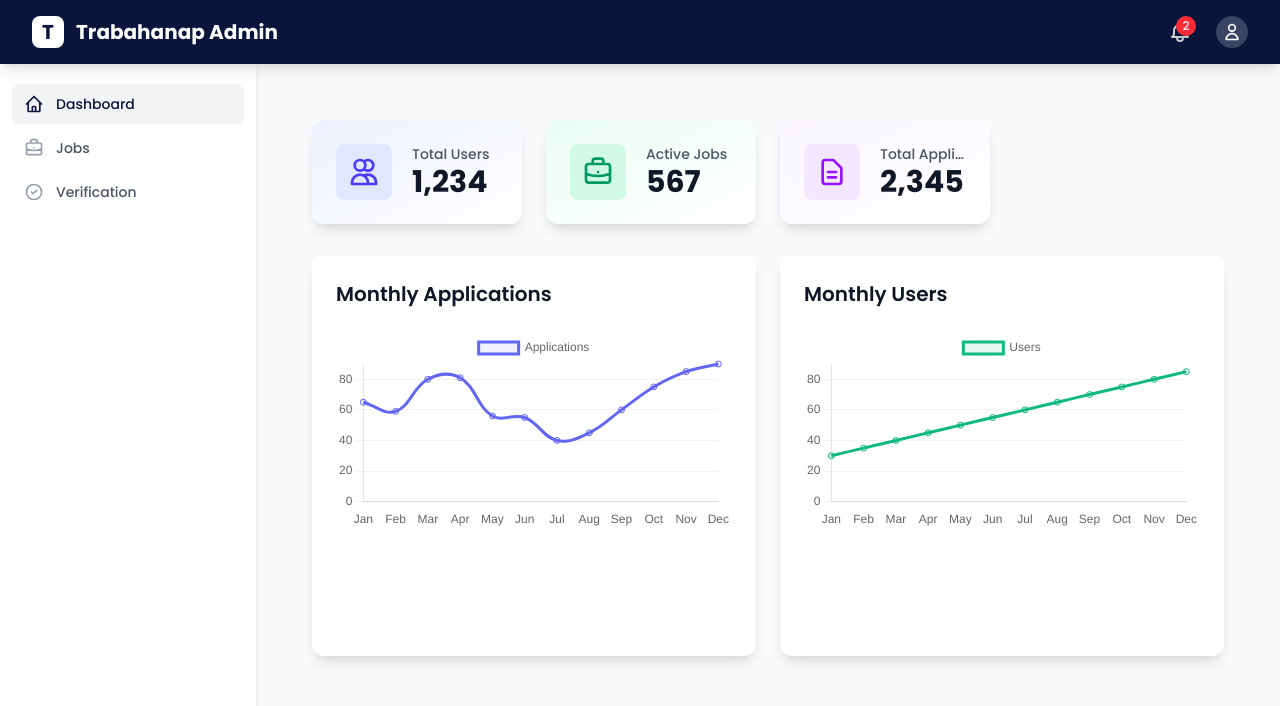
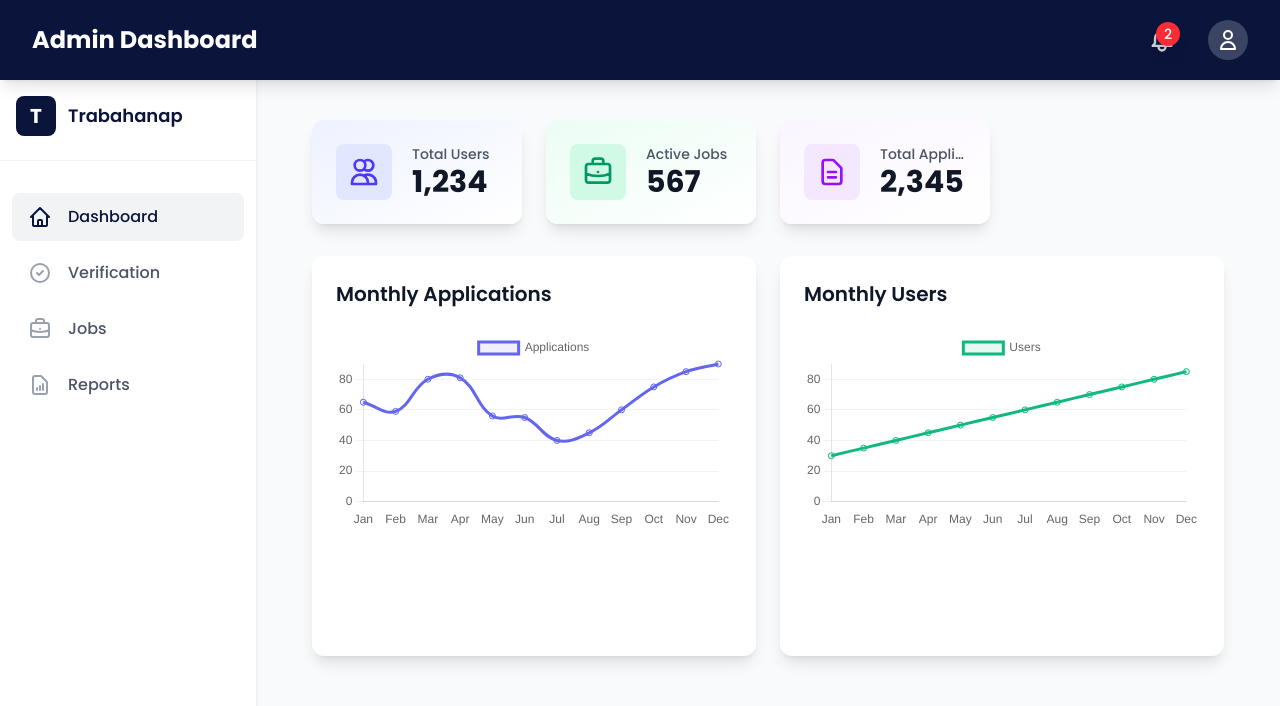
Before and after one commit to Tres-cyber/Trabahanap-Admin, a React (Vite) app in the folder packages/frontend/: page / in a window 1280 px wide. Shown: the top 706 px of the page. Built offline with nearby package versions, Linux system fonts and the light colour scheme.

Commit message:
Update main application components and layout

```diff
--- a/packages/frontend/src/App.tsx
+++ b/packages/frontend/src/App.tsx
@@ -2,11 +2,12 @@ import { BrowserRouter as Router, Routes, Route, Navigate } from 'react-router-d
 import { LoginPage } from './pages/login/LoginPage';
 import { HomePage } from './pages/home/HomePage';
 import UsersPage from './pages/users';
-import UserProfilePage from './pages/users/[id]';
+import UserProfilePage from './pages/users/UserProfile';
 import VerificationPage from './pages/verification';
 import VerificationProfilePage from './pages/verification/[id]';
 import JobsPage from './pages/jobs';
 import JobUsersPage from './pages/jobs/JobUsersPage';
+import ReportsPage from './pages/reports';
 
 function App() {
   return (
@@ -20,6 +21,7 @@ function App() {
         <Route path="/verification/:id" element={<VerificationProfilePage />} />
         <Route path="/jobs" element={<JobsPage />} />
         <Route path="/jobs/:category" element={<JobUsersPage />} />
+        <Route path="/reports" element={<ReportsPage />} />
         <Route path="*" element={<Navigate to="/" replace />} />
       </Routes>
     </Router>
--- a/packages/frontend/src/components/layout/MainLayout.tsx
+++ b/packages/frontend/src/components/layout/MainLayout.tsx
@@ -75,16 +75,12 @@ export const MainLayout = ({ children }: MainLayoutProps) => {
       {/* Fixed Header */}
       <header className="fixed top-0 left-0 right-0 bg-[#0B153C] shadow-lg z-50">
         <div className="max-w-7xl mx-auto px-4 sm:px-6 lg:px-8">
-          <div className="flex justify-between h-16 items-center">
-            <div className="flex items-center space-x-3">
-              <div className="flex-shrink-0">
-                <div className="h-8 w-8 bg-white rounded-lg flex items-center justify-center">
-                  <span className="text-[#0B153C] font-bold text-xl">T</span>
+          <div className="flex justify-between h-20 items-center">
+            <div className="flex items-center space-x-4">
+              {/* Logo Placeholder */}
+              <h1 className="text-2xl font-bold text-white">Admin Dashboard</h1>
             </div>
-              </div>
-              <h1 className="text-xl font-bold text-white">Trabahanap Admin</h1>
-            </div>
-            <div className="flex items-center space-x-4">
+            <div className="flex items-center space-x-6">
               <button
                 onClick={() => setIsNotificationPanelOpen(true)}
                 className="relative p-2 rounded-full text-white/80 hover:text-white hover:bg-white/10 transition-all duration-200 group"
@@ -92,7 +88,7 @@ export const MainLayout = ({ children }: MainLayoutProps) => {
                 <span className="sr-only">View notifications</span>
                 <div className="relative">
                   <svg
-                    className="h-6 w-6 transition-transform duration-200 group-hover:scale-110"
+                    className="h-7 w-7 transition-transform duration-200 group-hover:scale-110"
                     fill="none"
                     viewBox="0 0 24 24"
                     stroke="currentColor"
@@ -108,32 +104,31 @@ export const MainLayout = ({ children }: MainLayoutProps) => {
                     <motion.span
                       initial={{ scale: 0 }}
                       animate={{ scale: 1 }}
-                      className="absolute -top-1 -right-1 h-5 w-5 bg-red-500 rounded-full text-xs text-white flex items-center justify-center font-medium shadow-lg"
+                      className="absolute -top-1 -right-1 h-6 w-6 bg-red-500 rounded-full text-sm text-white flex items-center justify-center font-medium shadow-lg"
                     >
                       {unreadCount}
                     </motion.span>
                   )}
                 </div>
               </button>
-              <div className="relative">
+
               <button
                 onClick={() => setIsProfileOpen(!isProfileOpen)}
-                  className="flex items-center space-x-2 text-white/80 hover:text-white transition-colors"
+                className="flex items-center space-x-3 text-white/80 hover:text-white transition-colors relative"
               >
                 <span className="sr-only">Open user menu</span>
-                  <div className="h-8 w-8 rounded-full bg-white/20 flex items-center justify-center">
-                    <svg className="h-5 w-5 text-white" fill="none" viewBox="0 0 24 24" stroke="currentColor">
+                <div className="h-10 w-10 rounded-full bg-white/20 flex items-center justify-center">
+                  <svg className="h-6 w-6 text-white" fill="none" viewBox="0 0 24 24" stroke="currentColor">
                     <path strokeLinecap="round" strokeLinejoin="round" strokeWidth={2} d="M16 7a4 4 0 11-8 0 4 4 0 018 0zM12 14a7 7 0 00-7 7h14a7 7 0 00-7-7z" />
                   </svg>
                 </div>
-                </button>
                 {isProfileOpen && (
                   <motion.div
                     initial={{ opacity: 0, scale: 0.95 }}
                     animate={{ opacity: 1, scale: 1 }}
                     exit={{ opacity: 0, scale: 0.95 }}
                     transition={{ duration: 0.15 }}
-                    className="origin-top-right absolute right-0 mt-2 w-56 rounded-lg shadow-lg py-1 bg-white ring-1 ring-black ring-opacity-5 z-50"
+                    className="absolute right-0 top-full mt-2 w-56 rounded-lg shadow-lg py-1 bg-white ring-1 ring-black ring-opacity-5 z-50"
                   >
                     {/* Profile Section */}
                     <div className="px-4 py-3 border-b border-gray-100">
@@ -165,7 +160,7 @@ export const MainLayout = ({ children }: MainLayoutProps) => {
                     </div>
                   </motion.div>
                 )}
-              </div>
+              </button>
             </div>
           </div>
         </div>
@@ -174,18 +169,28 @@ export const MainLayout = ({ children }: MainLayoutProps) => {
       <div className="flex pt-16">
         {/* Fixed Sidebar */}
         <aside className="fixed left-0 top-16 w-64 bg-white shadow-md h-[calc(100vh-4rem)]">
-          <nav className="mt-5 px-3 space-y-1">
+          {/* Logo Placeholder */}
+          <div className="px-4 pt-8 pb-6 border-b border-gray-100">
+            <div className="flex items-center space-x-3">
+              <div className="h-10 w-10 bg-[#0B153C] rounded-lg flex items-center justify-center">
+                <span className="text-white font-bold text-xl">T</span>
+              </div>
+              <span className="text-lg font-semibold text-[#0B153C]">Trabahanap</span>
+            </div>
+          </div>
+
+          <nav className="mt-8 px-3 space-y-2">
             <NavLink
               to="/"
               className={({ isActive }) =>
-                `group flex items-center px-3 py-2.5 text-sm font-medium rounded-lg transition-colors ${
+                `group flex items-center px-4 py-3 text-base font-medium rounded-lg transition-colors ${
                   isActive
                     ? 'text-[#0B153C] bg-[#0B153C]/5'
                     : 'text-gray-600 hover:bg-[#0B153C]/5 hover:text-[#0B153C]'
                 }`
               }
             >
-              <svg className={`mr-3 h-5 w-5 ${
+              <svg className={`mr-4 h-6 w-6 ${
                 location.pathname === '/' ? 'text-[#0B153C]' : 'text-gray-400 group-hover:text-[#0B153C]'
               }`} fill="none" viewBox="0 0 24 24" stroke="currentColor">
                 <path strokeLinecap="round" strokeLinejoin="round" strokeWidth={2} d="M3 12l2-2m0 0l7-7 7 7M5 10v10a1 1 0 001 1h3m10-11l2 2m-2-2v10a1 1 0 01-1 1h-3m-6 0a1 1 0 001-1v-4a1 1 0 011-1h2a1 1 0 011 1v4a1 1 0 001 1m-6 0h6" />
@@ -194,16 +199,34 @@ export const MainLayout = ({ children }: MainLayoutProps) => {
             </NavLink>
 
             <NavLink
-              to="/jobs"
+              to="/verification"
               className={({ isActive }) =>
-                `group flex items-center px-3 py-2.5 text-sm font-medium rounded-lg transition-colors ${
+                `group flex items-center px-4 py-3 text-base font-medium rounded-lg transition-colors ${
                   isActive
                     ? 'text-[#0B153C] bg-[#0B153C]/5'
                     : 'text-gray-600 hover:bg-[#0B153C]/5 hover:text-[#0B153C]'
                 }`
               }
             >
-              <svg className={`mr-3 h-5 w-5 ${
+              <svg className={`mr-4 h-6 w-6 ${
+                location.pathname.startsWith('/verification') ? 'text-[#0B153C]' : 'text-gray-400 group-hover:text-[#0B153C]'
+              }`} fill="none" viewBox="0 0 24 24" stroke="currentColor">
+                <path strokeLinecap="round" strokeLinejoin="round" strokeWidth={2} d="M9 12l2 2 4-4m6 2a9 9 0 11-18 0 9 9 0 0118 0z" />
+              </svg>
+              Verification
+            </NavLink>
+
+            <NavLink
+              to="/jobs"
+              className={({ isActive }) =>
+                `group flex items-center px-4 py-3 text-base font-medium rounded-lg transition-colors ${
+                  isActive
+                    ? 'text-[#0B153C] bg-[#0B153C]/5'
+                    : 'text-gray-600 hover:bg-[#0B153C]/5 hover:text-[#0B153C]'
+                }`
+              }
+            >
+              <svg className={`mr-4 h-6 w-6 ${
                 location.pathname.startsWith('/jobs') ? 'text-[#0B153C]' : 'text-gray-400 group-hover:text-[#0B153C]'
               }`} fill="none" viewBox="0 0 24 24" stroke="currentColor">
                 <path strokeLinecap="round" strokeLinejoin="round" strokeWidth={2} d="M21 13.255A23.931 23.931 0 0112 15c-3.183 0-6.22-.62-9-1.745M16 6V4a2 2 0 00-2-2h-4a2 2 0 00-2 2v2m4 6h.01M5 20h14a2 2 0 002-2V8a2 2 0 00-2-2H5a2 2 0 00-2 2v10a2 2 0 002 2z" />
@@ -212,21 +235,21 @@ export const MainLayout = ({ children }: MainLayoutProps) => {
             </NavLink>
 
             <NavLink
-              to="/verification"
+              to="/reports"
               className={({ isActive }) =>
-                `group flex items-center px-3 py-2.5 text-sm font-medium rounded-lg transition-colors ${
+                `group flex items-center px-4 py-3 text-base font-medium rounded-lg transition-colors ${
                   isActive
                     ? 'text-[#0B153C] bg-[#0B153C]/5'
                     : 'text-gray-600 hover:bg-[#0B153C]/5 hover:text-[#0B153C]'
                 }`
               }
             >
-              <svg className={`mr-3 h-5 w-5 ${
-                location.pathname.startsWith('/verification') ? 'text-[#0B153C]' : 'text-gray-400 group-hover:text-[#0B153C]'
+              <svg className={`mr-4 h-6 w-6 ${
+                location.pathname.startsWith('/reports') ? 'text-[#0B153C]' : 'text-gray-400 group-hover:text-[#0B153C]'
               }`} fill="none" viewBox="0 0 24 24" stroke="currentColor">
-                <path strokeLinecap="round" strokeLinejoin="round" strokeWidth={2} d="M9 12l2 2 4-4m6 2a9 9 0 11-18 0 9 9 0 0118 0z" />
+                <path strokeLinecap="round" strokeLinejoin="round" strokeWidth={2} d="M9 17v-2m3 2v-4m3 4v-6m2 10H7a2 2 0 01-2-2V5a2 2 0 012-2h5.586a1 1 0 01.707.293l5.414 5.414a1 1 0 01.293.707V19a2 2 0 01-2 2z" />
               </svg>
-              Verification
+              Reports
             </NavLink>
           </nav>
         </aside>
```
Lines whose indentation alone changed are shown as unchanged.
